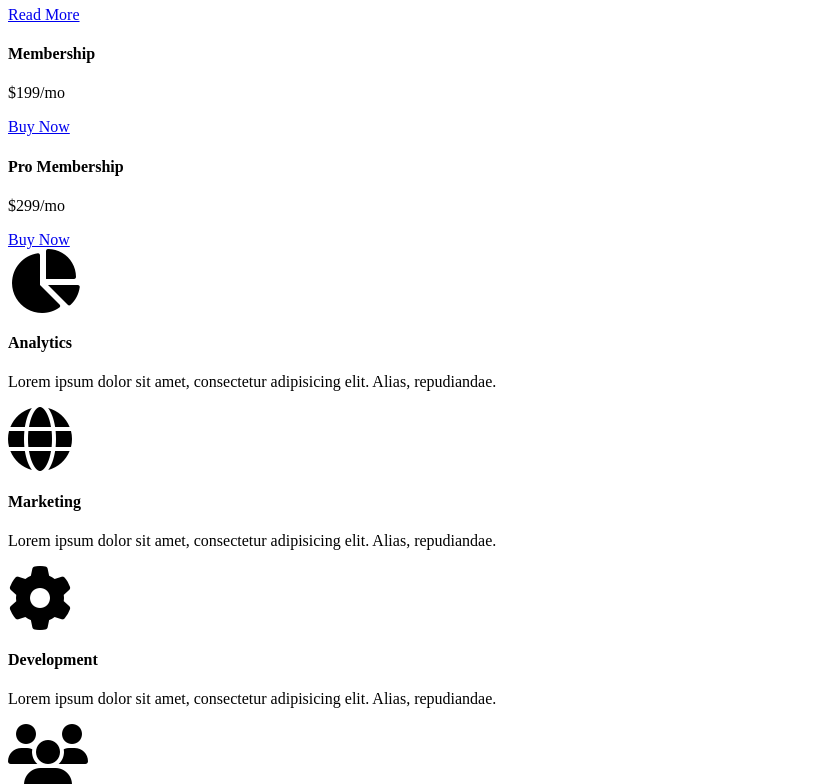
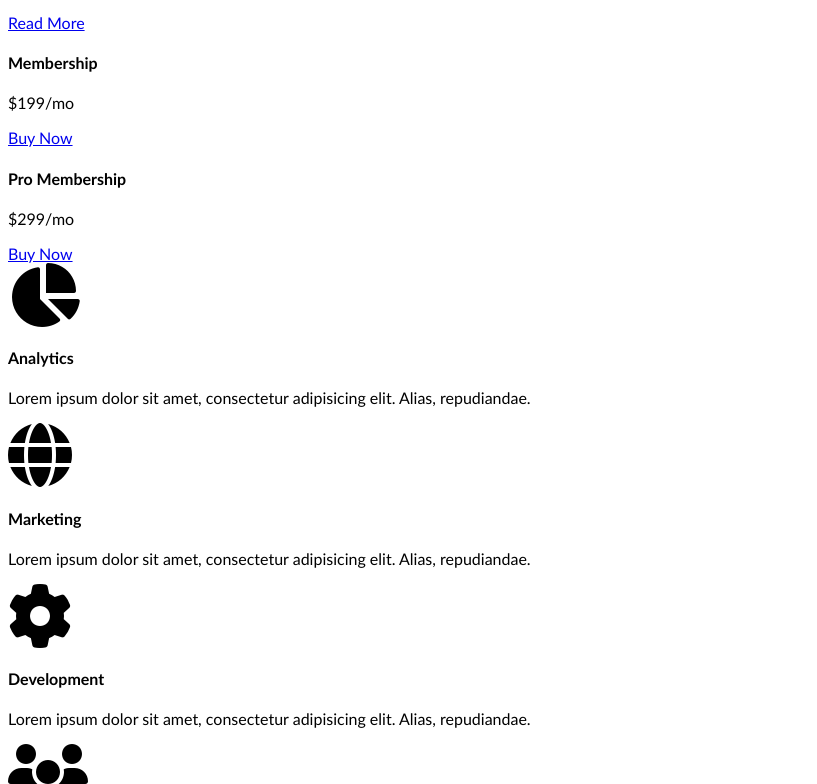
Before and after one commit to icodemac/gridbiz_css-grid, a website: page index.html in a window 1280 px wide. Shown: the part 183-967 px from the top of the page, without its empty margins (0-817 px from the left). Drawn offline with Linux system fonts and the light colour scheme.

Commit message:
improve css

```diff
--- a/css/main.css
+++ b/css/main.css
@@ -6,3 +6,8 @@
   --light: #fff;
   --shadow: 0 1px 5px rgba(104, 104, 104, 0.8);
 }
+
+html {
+  box-sizing: border-box;
+  font-family:'Trebuchet MS', 'Lucida Sans Unicode', 'Lucida Grande', 'Lucida Sans', Arial, sans-serif;
+}
```
